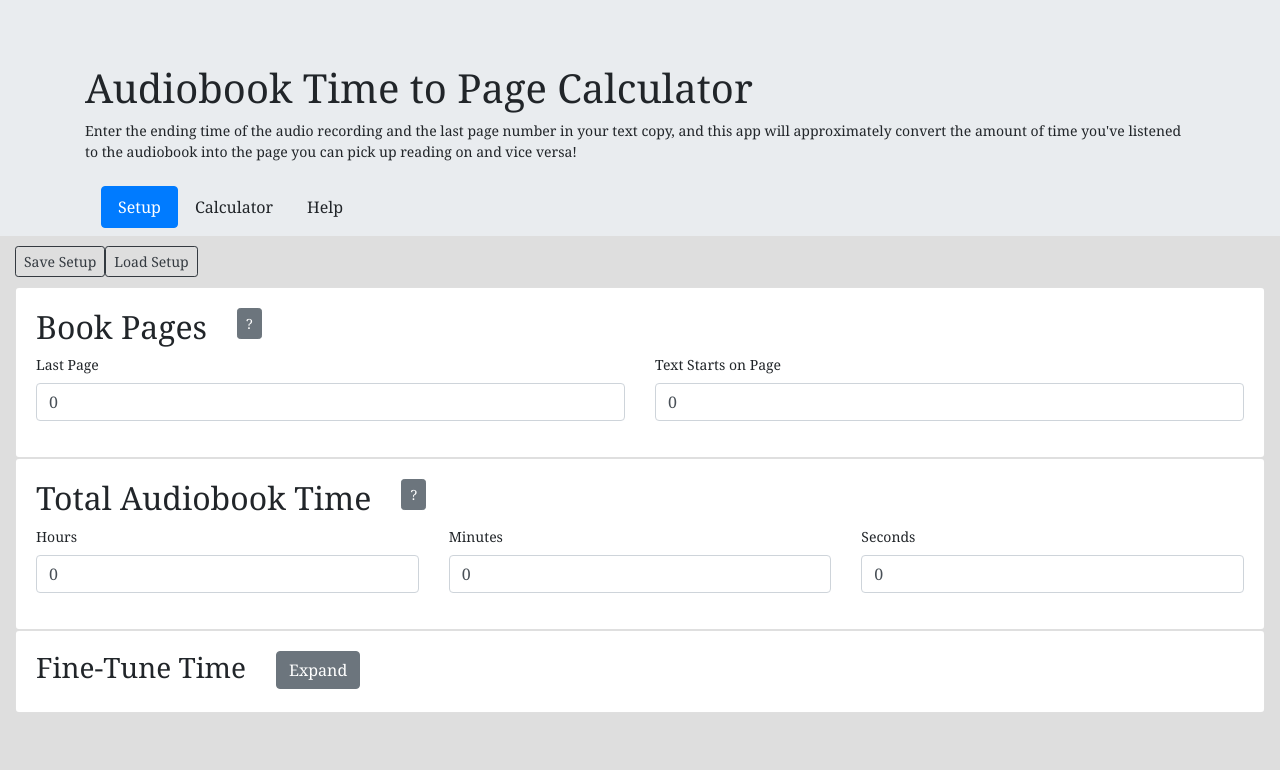
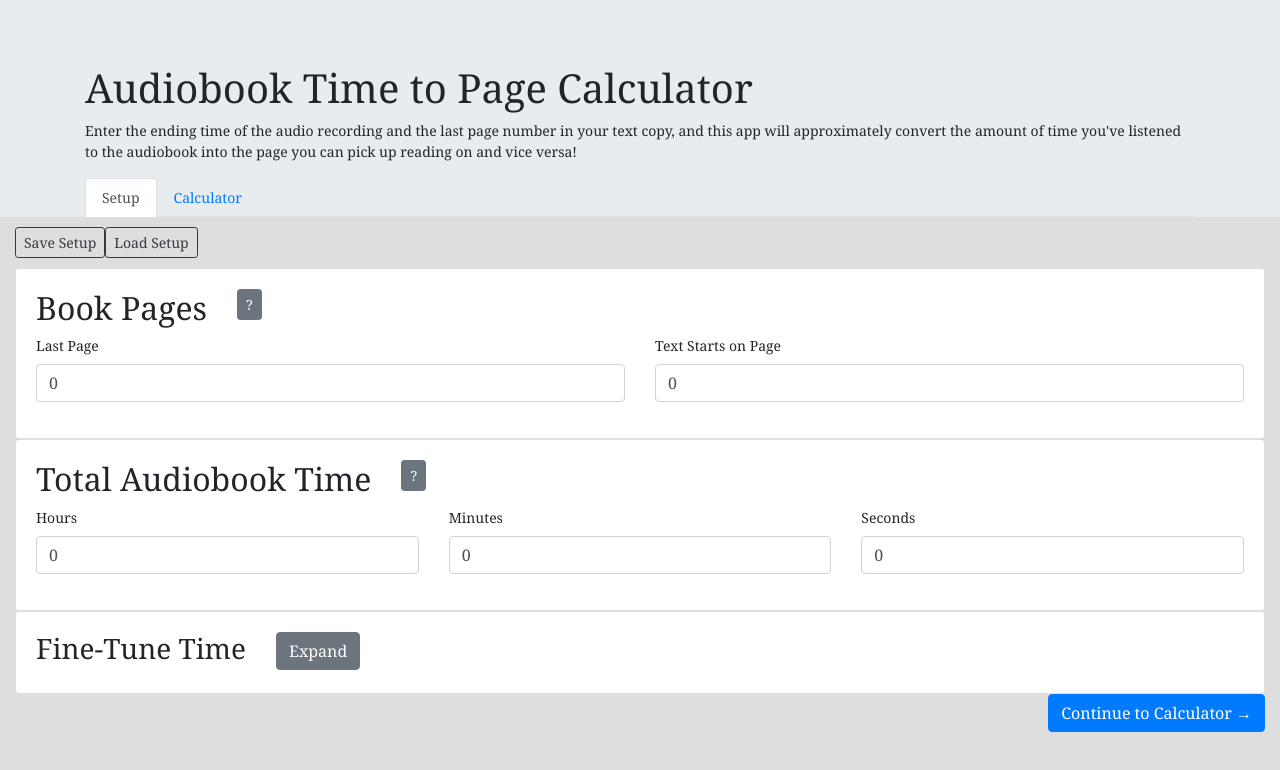
Before and after one commit to Alamantus/time-to-page, a React (Vite) app: page / in a window 1280 px wide. Shown: the top 770 px of the page. Built offline with nearby package versions, Linux system fonts and the light colour scheme.

Commit message:
Quality of life tweaks and fixes

```diff
--- a/src/App.js
+++ b/src/App.js
@@ -36,6 +36,24 @@ class App extends React.Component {
         ? <SetupSection />
         : <CalculatorSection />
       }
+      <nav className="container-fluid">
+        <ul className="nav justify-content-end">
+          <li className="nav-item">
+            {
+              this.state.showSetup === true
+              ? (
+                <a href="#" className="btn btn-primary" onClick={this.hideSetup}>
+                  Continue to Calculator &rarr;
+                </a>
+              ) : (
+                <a href="#" className="btn btn-primary" onClick={this.showSetup}>
+                  &larr; Go Back to Setup
+                </a>
+              )
+            }
+          </li>
+        </ul>
+      </nav>
     </main>;
   }
 }
--- a/src/components/CalculatorSection.js
+++ b/src/components/CalculatorSection.js
@@ -135,7 +135,7 @@ class CalculatorSection extends React.Component {
     }
     this.props.updateReadPages(value);
 
-    const { totalPages, startPage, totalTime, introTime, outroTime } = props;
+    const { totalPages, startPage, totalTime, introTime, outroTime } = this.props;
     const totalSeconds = GetTotalSeconds(totalTime, introTime, outroTime),
       introSeconds = CalculateSeconds(introTime);
 
--- a/src/components/Header.js
+++ b/src/components/Header.js
@@ -11,25 +11,19 @@ const Header = (props) => {
     <div className="container">
       <h1>Audiobook Time to Page Calculator</h1>
       <p>Enter the ending time of the audio recording and the last page number in your text copy, and this app will approximately convert the amount of time you've listened to the audiobook into the page you can pick up reading on and vice versa!</p>
-      <nav className="navbar">
-        <ul className="nav">
+      <nav>
+        <ul className="nav nav-tabs">
           <li className="nav-item">
-            <button className={'nav-link btn btn-small' + (props.setupIsShown === true && ' btn-primary')}
+            <a href="#" className={'nav-link ' + (props.setupIsShown === true && ' active')}
               onClick={props.showSetup}>
               Setup
-            </button>
+            </a>
           </li>
           <li className="nav-item">
-            <button className={'nav-link btn btn-small' + (props.setupIsShown === false && ' btn-primary')}
+            <a href="#" className={'nav-link ' + (props.setupIsShown === false && ' active')}
               onClick={props.hideSetup}>
               Calculator
-            </button>
-          </li>
-          <li className="nav-item">
-            <button className={'nav-link btn btn-small'}
-              onClick={props.showHelp}>
-              Help
-            </button>
+            </a>
           </li>
         </ul>
       </nav>
--- a/src/components/SetupSection.js
+++ b/src/components/SetupSection.js
@@ -147,7 +147,8 @@ class SetupSection extends React.Component {
 
   render () {
     return <section className="container-fluid">
-      <nav className="nav nav-pills" style={{ marginBottom: '10px' }}>
+      <nav style={{ marginBottom: '10px' }}>
+        <ul className="nav nav-pills">
           <li className="nav-item">
             <button className="btn btn-outline-dark btn-sm" onClick={() => this.setState({ showSavePanel: true })}>
               Save Setup
@@ -158,6 +159,7 @@ class SetupSection extends React.Component {
               Load Setup
             </button>
           </li>
+        </ul>
       </nav>
       <TotalPages
         helpIsShown={this.state.showTotalPagesHelp}
@@ -201,7 +203,7 @@ class SetupSection extends React.Component {
                 const dateString = `${date.getFullYear()}/${date.getMonth() + 1}/${date.getDate()} ${date.getHours()}:${date.getMinutes()}:${date.getSeconds()}`;
                 return <tr key={save.saved}>
                   <td>
-                    <a onClick={() => this.loadSpecificSave(index)} style={{ display: 'block', width: '100%', height: '100%'}}>
+                    <a href="#" onClick={() => this.loadSpecificSave(index)} style={{ textDecoration: 'underline' }}>
                       {save.name}
                     </a>
                   </td>
```
Lines whose indentation alone changed are shown as unchanged.
